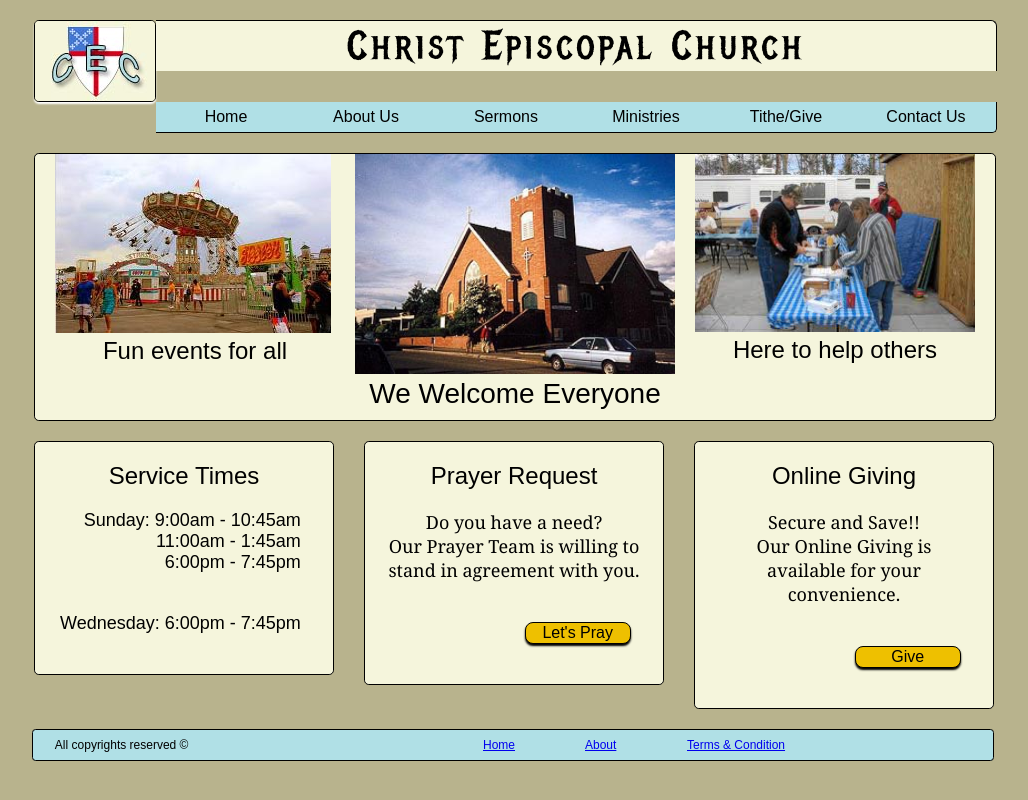
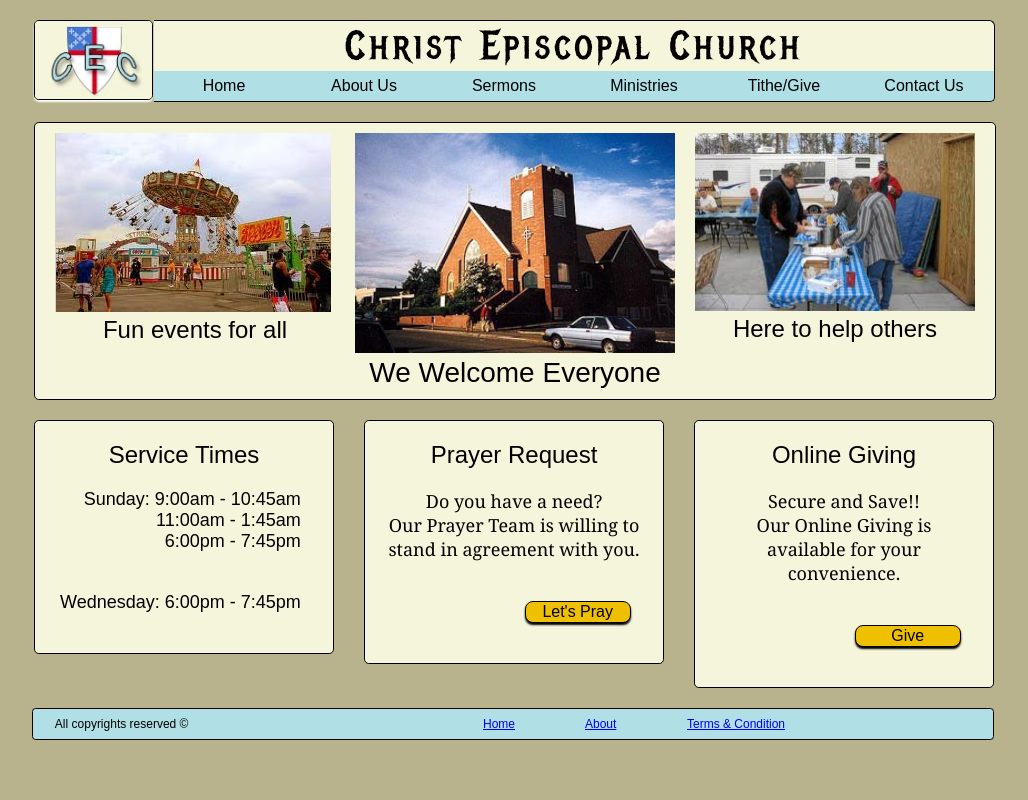
Before and after one commit to rjalca/Christ_Episcopal_Church, a plain HTML site: page project/index.html in a window 1280 px wide. Shown: the whole page, without its empty margins (126-1154 px from the left). Drawn offline with Linux system fonts and the light colour scheme; a web font is replaced by a local one.

Commit message:
edited css

```diff
--- a/project/css/stylesheet.css
+++ b/project/css/stylesheet.css
@@ -57,7 +57,7 @@ h1, h2, h3 {
 /*--------End of Global Body------Start of Global Header-----*/
 
 #logo_container {
-	width: 12.5%; /* 120px/960px */
+	width: 12.22916667%; /* 118px/960px */
 }
 
 #logo {
@@ -74,9 +74,14 @@ h1, h2, h3 {
 	float: left;
 }
 
-header h1 {
+nav {
+	width: 87.5%;
+	margin-left: 12.5%;
+}
+
+nav h1 {
+	width: 100%;
 	font-family: 'Metal Mania', sans-serif, cursive;
-	width: 87.5%; /* 840px/960px */
 	height: 50px;
 	line-height: 50px;
 	font-size: 2.5em;
@@ -88,20 +93,19 @@ header h1 {
 	-webkit-top-right-border-radius: .15em;
 	-o-border-top-right-radius: .15em;
 	border-top-right-radius: .15em;
-	margin-left: 12.708333%; /* 122px/960px */
 }
 
 nav ul {
-	width: 87.5%; /* 840px/960px */
+	width: 100%; /* 840px/960px */
+
+	background: #b0e0e6;
 	border-bottom: solid 1px #000;
 	border-right: solid 1px #000;
-	background: #b0e0e6;
 	-moz-border-bottom-right-radius: .3em;
 	-webkit-bottom-right-border-radius: .3em;
 	-o-border-bottom-right-radius: .3em;
 	border-bottom-right-radius: .3em;
 	list-style-type: none;
-	margin-left: 12.708333%; /* 122px/960px */
 	overflow: hidden;
 }
 
@@ -163,6 +167,7 @@ nav a:active {
 
 #rides_container, #kitchen_container {
 	width: 29.1666666%; /* 280px/960px */
+	margin-top: 10px;
 	margin-left: 20px;
 	margin-right: 20px;
 	float: left;
@@ -170,6 +175,7 @@ nav a:active {
 
 #church_container {
 	width: 33.3333333%; /* 320px/960px */
+	margin-top: 10px;
 	float: left;
 }
 
@@ -617,21 +623,21 @@ footer a {
 /*------End of Global Footer------------Media Queries------------------------------------*/
 
 /* Tablet Portrait size to standard 960 (devices and browsers) */
-@media screen and (min-width: 768px) and (max-width: 959px) {
+@media screen and (min-width: 768px) and (max-width: 1024px) {
 
 
 
 }
 
 /* Mobile Landscape size to Tablet Portrait (devices and browsers) */
-@media only screen and (min-width: 520px) and (max-width: 767px) {
+@media only screen and (min-width: 515px) and (max-width: 767px) {
 
 
 
 }
 
 /* Mobile Portrait size to Mobile Landscape (devices and browsers) */
-@media only screen and (max-width: 519px) {
+@media only screen and (max-width: 514px) {
 
 
 
```
